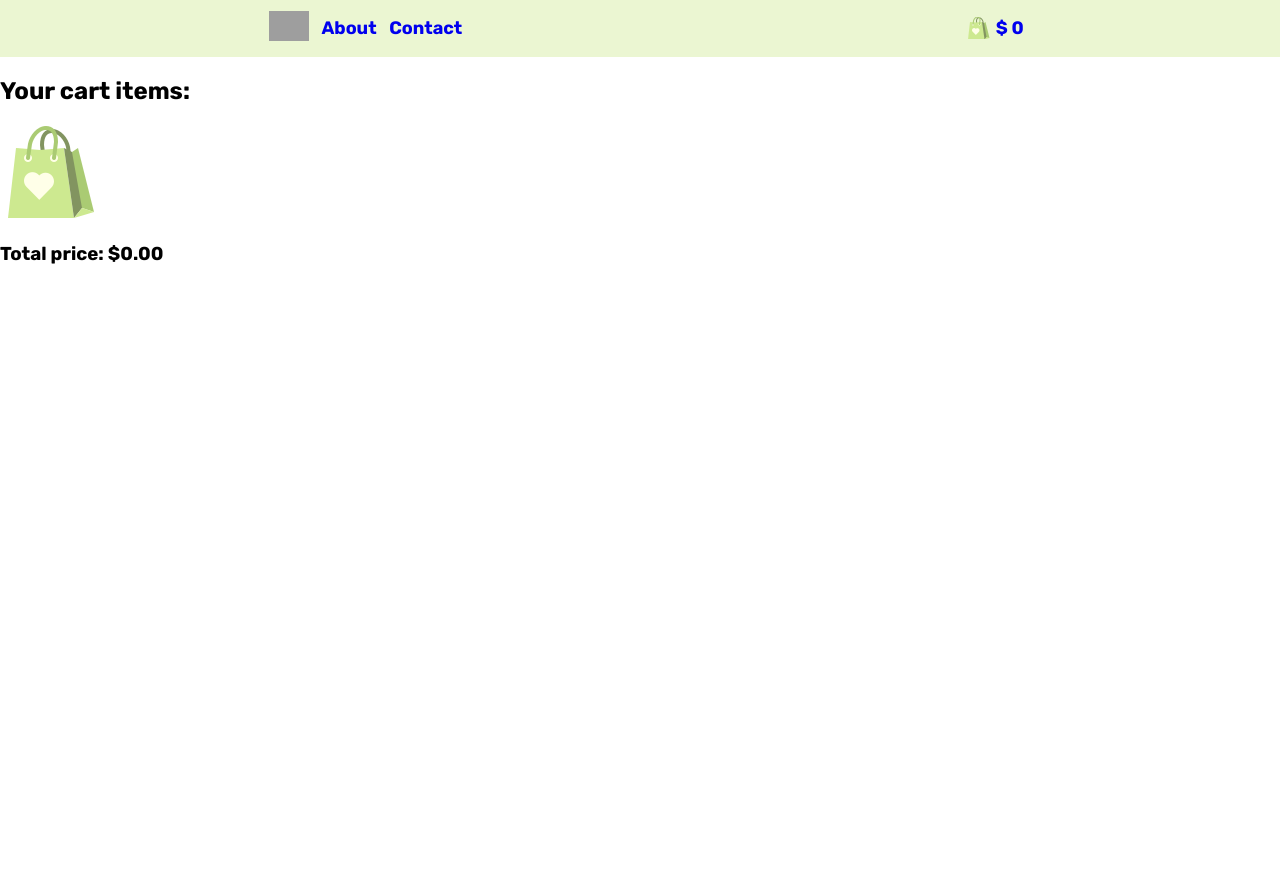
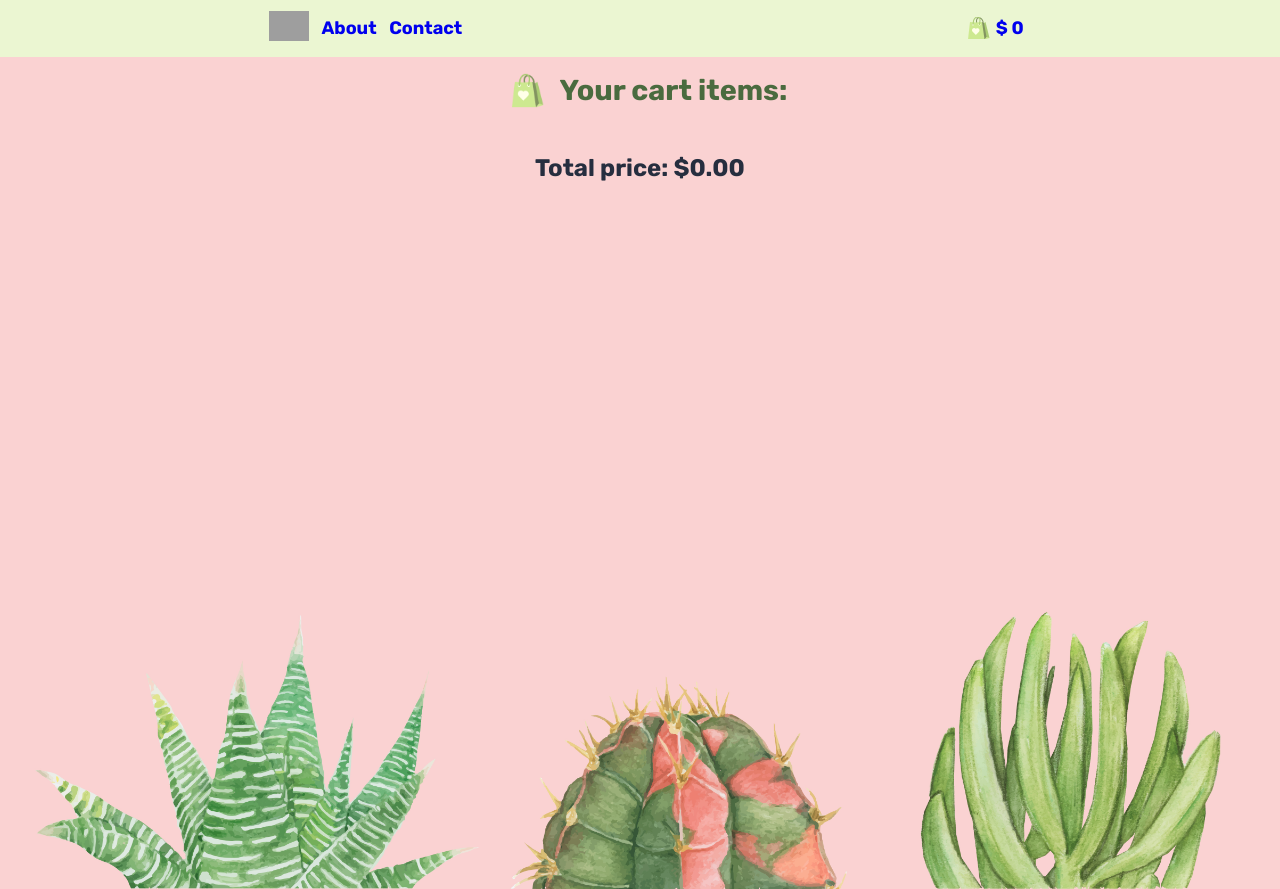
Before and after one commit to krasowski-alina/succulent-world, a React (Create React App) app: page /cart in a window 1280 px wide. Before the commit the page ends 800 px from the top, so only its background shows below. Built offline with nearby package versions, Linux system fonts and the light colour scheme; grey boxes are pictures that could not be loaded.

Commit message:
styled cart component

```diff
--- a/src/App.css
+++ b/src/App.css
@@ -3,6 +3,7 @@ body {
   margin: 0;
   padding: 0;
   font-family: 'Rubik', sans-serif;
+  color: #262e3f;
 }
 a {
   text-decoration: none;
@@ -66,9 +67,8 @@ nav {
   gap: 1.5em;
 }
 .slides-img {
-/* flex: 0 1 auto; */
 width: 100%;
-max-width: 160px;
+max-width: 170px;
 height: 180px;
 object-fit: cover;
 border-radius: 4px;
@@ -151,17 +151,74 @@ h1 {
   padding: .5em .5em 8em 1em;
 } */
 /* Cart  */
+h2 {
+  margin-top: 0;
+  font-size: 1.8rem;
+  color: #4a6b3f;
+}
+.cart-cartImg {
+  height: 35px;
+  display: inline-block;
+  margin: 0 1em;
+}
+.cart-header {
+  display: flex;
+  justify-content: center;
+}
+.cart-container {
+  text-align: center;
+  padding: 1em;
+  height: 100vh;
+  background: url(/src/Cart/pink.jpg) bottom/cover;
+}
 .selected-plant-img {
-  width: 5vh;
+  width: 7vh;
 }
 .trash-icon {
   width: 3vh;
+  cursor: pointer;
+}
+.trash-icon,
+.selected-plant-img {
+  align-self: center;
+
 }
 .cart-bar {
   display: flex;
+}
+.cartItems-container {
+  display: grid;
+  grid-template-columns: 1fr 3fr 1fr 1fr 1fr;
+  grid-auto-rows: 60px;
+  gap: 1em;
+  max-width: 600px;
+  margin: 0 auto;
+  background-color: rgba(255, 255, 255, .4);
+  padding: 1em;
+  border-radius: 5px;
+  box-shadow: 0px 0px .5px black;
+}
+.cartItems-container span {
+  font-size: 1.125rem;
+  text-align: left;
+  align-self: center;
+
+}
+.cartItem-name {
+  font-weight: 600;
+}
+h3 {
+  font-size: 1.5rem;
 }
 @media (min-width: 600px){
     h6 {
       margin: 1.2em .5em;
     }
+    .cartItems-container {
+      grid-auto-rows: 90px;
+    }
+    .cartItems-container span {
+      font-size: 1.4rem;
+
+    }
 }
--- a/src/Cart/Cart.js
+++ b/src/Cart/Cart.js
@@ -7,9 +7,12 @@ const Cart = () => {
     const cartItems = useSelector(getCartItems)
     const totalPrice = useSelector(getTotalPrice)
     return (
-        <div>
-            <h2>Your cart items: </h2>
-            <img src={cart}  alt="shopping bag"/>
+        <div className='cart-container'>
+            <header className='cart-header'>
+                <img src={cart}  alt="shopping bag" className='cart-cartImg'/>
+                <h2>Your cart items: </h2>
+            </header>
+
             {cartItems.map((cartItem, index) => <CartItems cartItem = {cartItem} key={index}/>)}
             <h3>Total price: ${totalPrice.toFixed(2)}</h3>
 
--- a/src/Cart/CartItems.js
+++ b/src/Cart/CartItems.js
@@ -3,22 +3,21 @@ import { data } from "../Data/data";
 import { removeItemsFromCart } from "../redux/cartSlice";
 
 const CartItems = ({cartItem}) => {
-    console.log(cartItem)
 
     const dispatch = useDispatch()
     const selectedPlant = data.find(item => item.id === cartItem.plantId)
     return (
-        <div>
+        <div className="cartItems-container">
             <img src={selectedPlant.images[0]} alt="selected plant" className="selected-plant-img"/>
-            <span>{selectedPlant.itemName} </span>
+            <span className="cartItem-name">{selectedPlant.itemName} </span>
             <span>x {cartItem.quantity}  </span>
             <span> ${selectedPlant.price  * cartItem.quantity} </span>
             <img onClick={()=> dispatch(removeItemsFromCart({cartItemId: cartItem.id}))}
                 src="https://img.icons8.com/material-outlined/48/000000/trash--v1.png "
                 className="trash-icon"
                 alt="trash can icon"/>
+        </div>
 
-        </div>
     )
 }
 export default CartItems;
--- a/src/Data/data.js
+++ b/src/Data/data.js
@@ -135,7 +135,7 @@ export const data = [
     },
     {
         id: 13,
-        itemName: '"Julii"',
+        itemName: 'lithops "Julii"',
         category: 'lithops',
         price: 7.99,
         description: 'Lithops julii is a petite succulent comprised of small, immensely fleshy leaves designed to resemble the stony landscape of their South African homeland. As is the case with most mesembs, or mimicry succulents, a majority of the plant lives underground, where the long taproot stores ample water and nutrients to support growth amidst drought conditions.As such, plenty of bright sun will allow the plant to thrive while also encouraging large yellow blooms to appear during the summer months. Like other varieties of Lithops, this specimen can be tricky when it comes to water – be sure to provide thorough but infrequent drinks during the spring and fall, ceasing to water entirely during the summer and winter. Extremely porous soil within a well-draining pot will further shield against issues such as rot, as will ample airflow around the leaves and soil surface.',
@@ -146,7 +146,7 @@ export const data = [
     },
     {
         id: 14,
-        itemName: '"Aurea"',
+        itemName: 'lithops "Aurea"',
         category: 'lithops',
         price: 6.99,
         description: 'The rich green, rounded leaf pairs of Lithops fulviceps ‘Aurea’ feature a polka dot pattern on the flattened upper surface – which is not only decorative, but functional, as the dots are actually translucent ‘windows’ allowing light to reach deep into the recesses of the largely underground leaves and taproot. During the summer months, white blooms with hundreds of yellow stamens will emerge from the cleft between the leaves, adding yet another layer of whimsy to this dainty member of the mesembs, or mimicry plant, family.The blooms and old leaf pairs will begin to fade and shrivel at the end of the fall season, acting as a built-in indicator of when to stop watering, not resuming until the weather warms in the spring. Until then, be sure to shield ‘Aurea’ from freezing temperatures, which could otherwise damage the very water-rich leaves.',
@@ -157,7 +157,7 @@ export const data = [
     },
     {
         id: 15,
-        itemName: '"Malachite"',
+        itemName: 'lithops "Malachite"',
         category: 'lithops',
         price: 9.99,
         description: 'The broad, fleshy, and flat-topped leaves of Lithops salicola ‘Malachite’ sport a mottled olive green and butter yellow coloration, accented by the intricate web of ‘windows’ atop the upper portion of each leaf, designed to let sunlight penetrate into the portion of the plant that resides underground. Reaching only a few inches tall and wide, ‘Malachite’ will grow a new leaf pair each winter, after which the old leaf pair will shrivel away.Like other varieties of Lithops, this cultivar can be tricky when it comes to water – as such, be sure to water thoroughly but infrequently during the spring and fall, ceasing to water entirely during the summer and winter. Extremely porous soil, such as a cactus mix with added perlite, within a well-draining pot will further shield against issues such as rot, as will ample airflow around the leaves and soil surface.',
```
Also changed, not shown: src/Cart/pink.jpg (renamed from src/Filter/pink.jpg).
